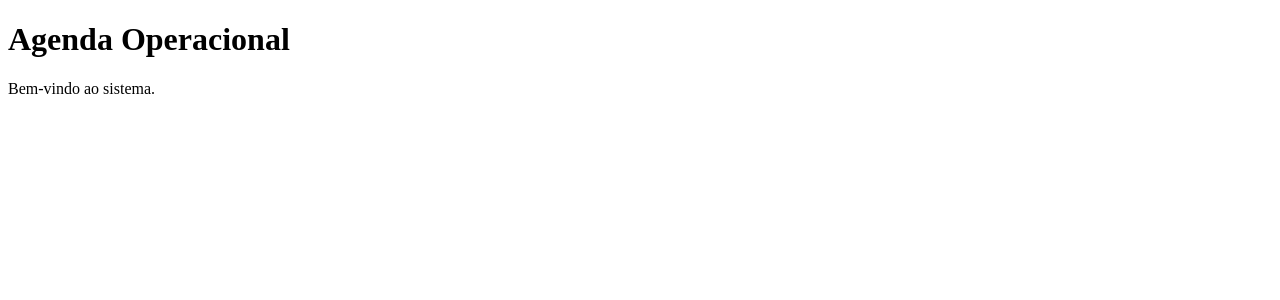
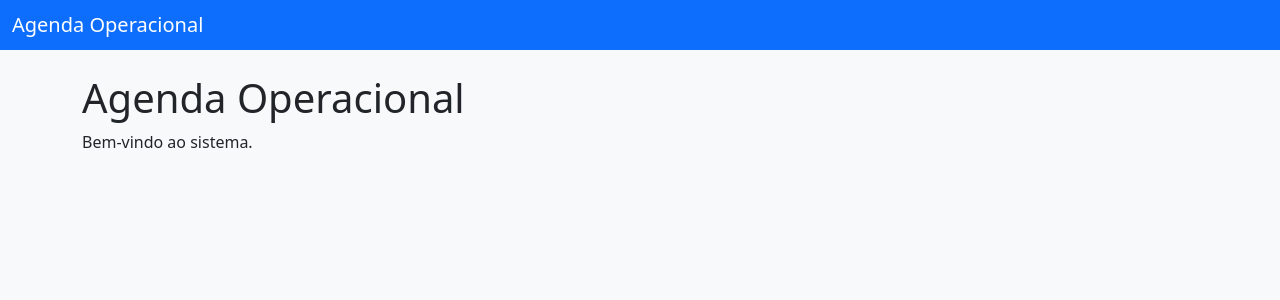
Before and after one commit to adilsonmosquer/agenda_com_login, a Flask app: page / in a window 1280 px wide. Shown: the top 300 px of the page. Run offline with Flask 3, Linux system fonts and the light colour scheme.

Commit message:
feat: estrutura inicial do projeto

```diff
--- a/app/templates/base.html
+++ b/app/templates/base.html
@@ -2,14 +2,31 @@
 <html lang="pt-BR">
 <head>
     <meta charset="UTF-8">
-    <meta name="viewport" content="width=device-width, initial-scale=1.0">
+    <meta name="viewport" content="width=device-width, initial-scale=1">
+
     <title>Agenda Operacional</title>
+
+    <link href="https://cdn.jsdelivr.net/npm/bootstrap@5.3.7/dist/css/bootstrap.min.css" rel="stylesheet">
 </head>
 
-<body>
+<body class="bg-light">
+
+<nav class="navbar navbar-dark bg-primary">
+    <div class="container-fluid">
+        <span class="navbar-brand mb-0 h1">
+            Agenda Operacional
+        </span>
+    </div>
+</nav>
+
+<div class="container mt-4">
 
     {% block content %}
     {% endblock %}
 
+</div>
+
+<script src="https://cdn.jsdelivr.net/npm/bootstrap@5.3.7/dist/js/bootstrap.bundle.min.js"></script>
+
 </body>
 </html>
```
